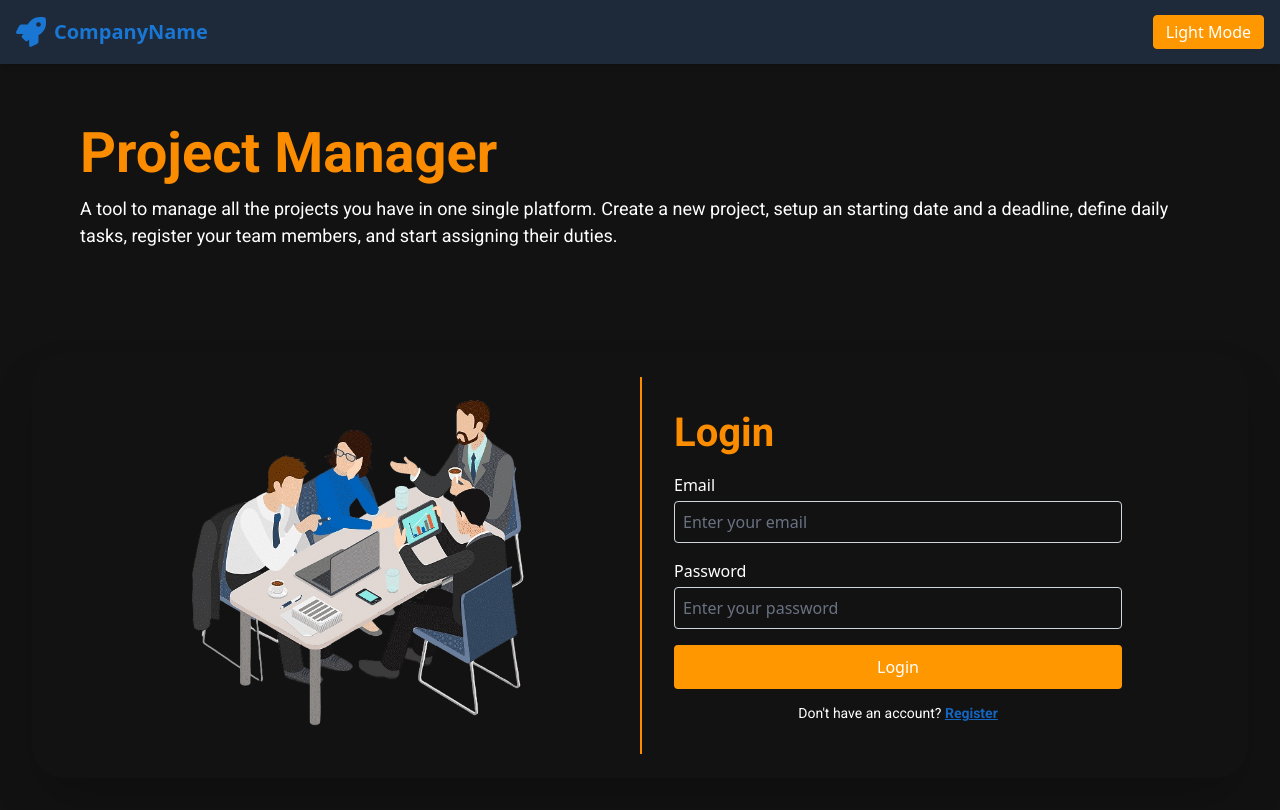
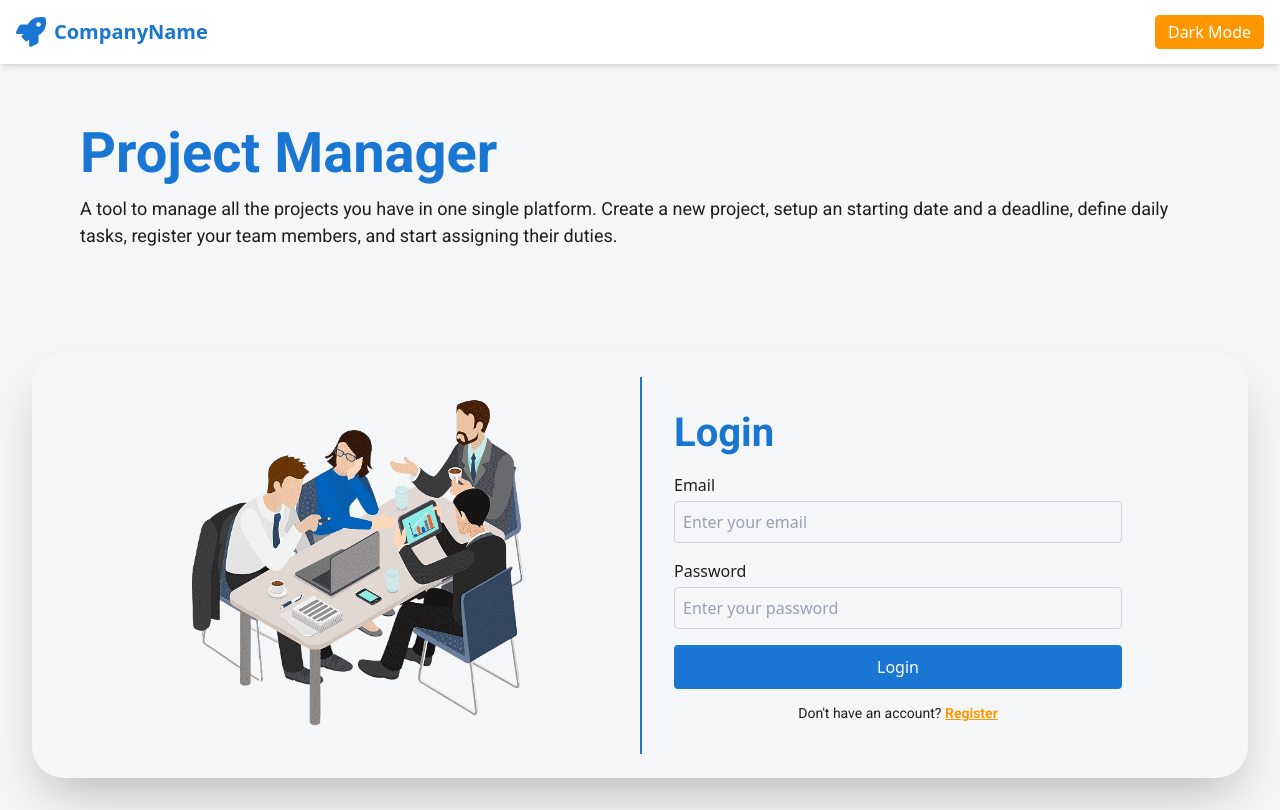
Before and after one commit to martinvega2003/devops-task-manager, a React (Vite) app in the folder client/: page /login in a window 1280 px wide. Built offline with nearby package versions, Linux system fonts and the light colour scheme.

Commit message:
Fix: Problems related to dark and light mode

```diff
--- a/client/src/components/Navbar.jsx
+++ b/client/src/components/Navbar.jsx
@@ -10,9 +10,9 @@ const Navbar = () => {
   return (
     <nav className="fixed z-50 top-0 w-full h-16 flex items-center justify-between px-4 py-2 shadow-md bg-white dark:bg-gray-800">
       {/* Left side: Logo */}
-      <div className="flex items-center">
-        <FaRocket className="text-primary text-3xl" />
-        <span className="ml-2 text-xl font-bold text-primary hidden sm:block">CompanyName</span>
+      <div className="flex items-center text-primary dark:text-secondary-dark">
+        <FaRocket className="text-3xl" />
+        <span className="ml-2 text-xl font-bold hidden sm:block">CompanyName</span>
       </div>
 
       {/* Right side: Buttons */}
@@ -29,7 +29,7 @@ const Navbar = () => {
           onClick={() => setDarkMode(!darkMode)}
           className="px-3 py-1 border border-secondary rounded text-white bg-secondary hover:bg-transparent hover:text-secondary transition duration-300"
         >
-          {darkMode ? 'Dark Mode' : 'Light Mode'}
+          {darkMode ? 'Light Mode' : 'Dark Mode'}
         </button>
       </div>
     </nav>
--- a/client/src/context/themeModeContext.jsx
+++ b/client/src/context/themeModeContext.jsx
@@ -12,7 +12,7 @@ export const ThemeModeProvider = ({ children }) => {
   }, []);
 
   useEffect(() => {
-    if (!darkMode) {
+    if (darkMode) {
       document.documentElement.dataset.theme = 'dark';
     } else {
       document.documentElement.dataset.theme = 'light';
```
